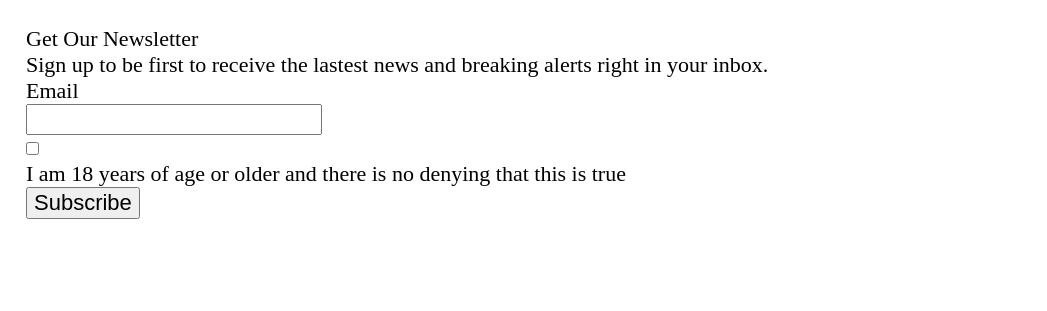
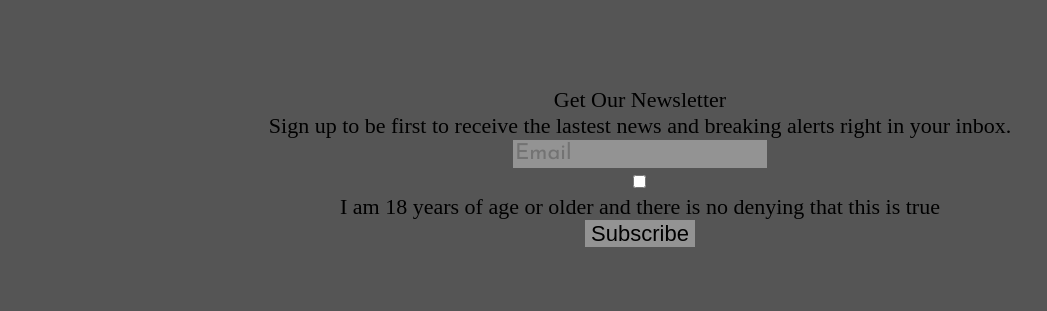
Before and after one commit to Carlosl29/ITMD362-Lab3, a plain HTML site: page index.html in a window 1280 px wide. Shown: the whole page, without its empty margins (0-1047 px from the left). Drawn offline with nearby package versions, Linux system fonts and the light colour scheme; a web font is replaced by a local one.

Commit message:
Added body
Set font, aligned text, added color, and changed a bit of the layout

```diff
--- a/css/screen.css
+++ b/css/screen.css
@@ -203,6 +203,26 @@ label {
 }
 
 /* ===== LAYOUT STYLES ====== */
+body {
+	text-align: center;
+	background-color: #555555;
+	display: inline-block;
+	width: 70%;
+	margin-left: 10%;
+	padding: 5%;
+}
+
+input {
+	border: none;
+	background-color: #939393;
+	width: auto;
+}
+#email {
+	font-family: 'Josefin Sans', sans-serif;
+	color: #737373;
+}
+
+
 
 /* ===== MODULAR STYLES ===== */
 
--- a/index.html
+++ b/index.html
@@ -5,6 +5,7 @@
   <meta charset="utf-8" />
   <meta name="viewport" content="width=device-width,initial-scale=1.0,shrink-to-fit=no" />
   <link rel="stylesheet" media="screen" href="css/screen.css" />
+  <link href="https://fonts.googleapis.com/css?family=Arvo|Fahkwang|Josefin+Sans" rel="stylesheet">
 </head>
 <body>
 <main id="content">
@@ -16,8 +17,8 @@
     </p>
     <ol>
       <li id="input-email">
-        <label for="email">Email</label>
-        <input type="email" name="email" id="email" pattern="^.+@.+$" />
+        <label for="email"></label>
+        <input type="email" name="email" id="email" pattern="^.+@.+$" value="Email" />
       </li>
       <li id="input-age-verification">
         <input type="checkbox" id="age-verification" name="age-verification" value="18" />
```
